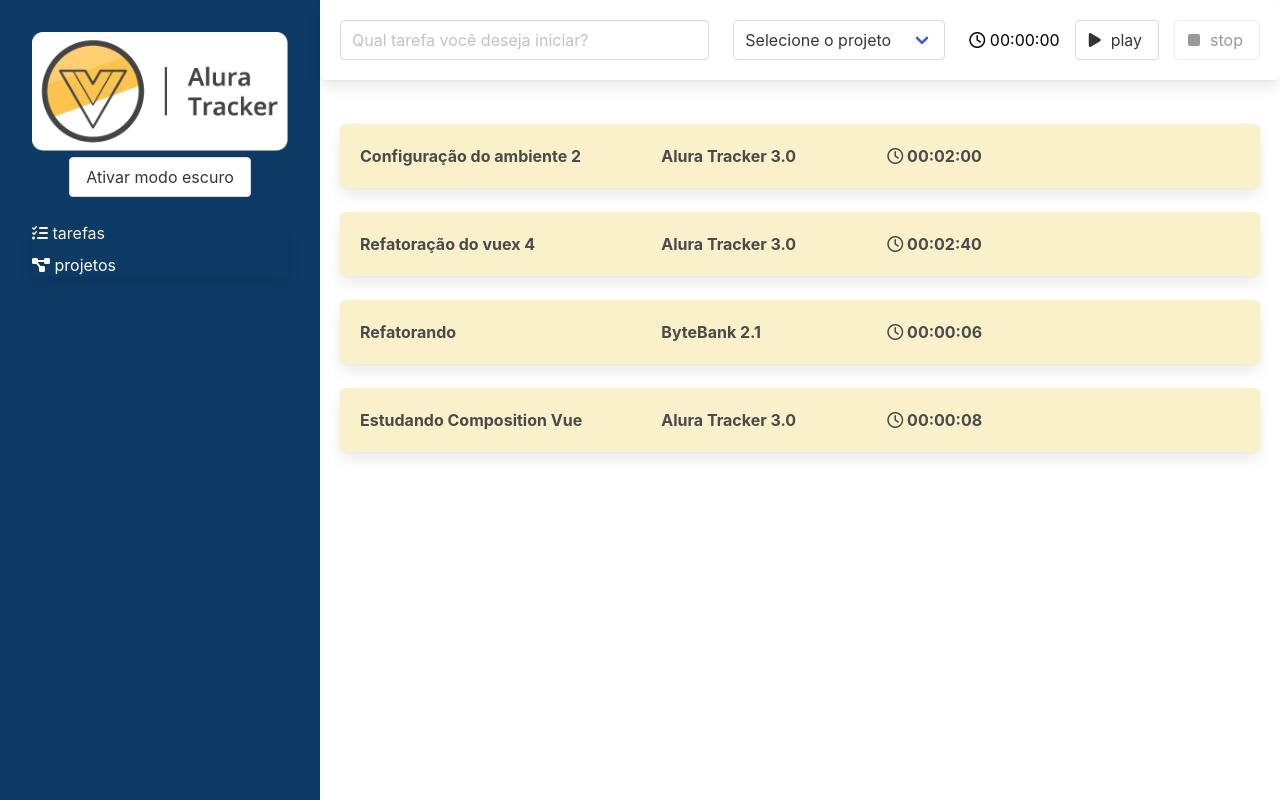
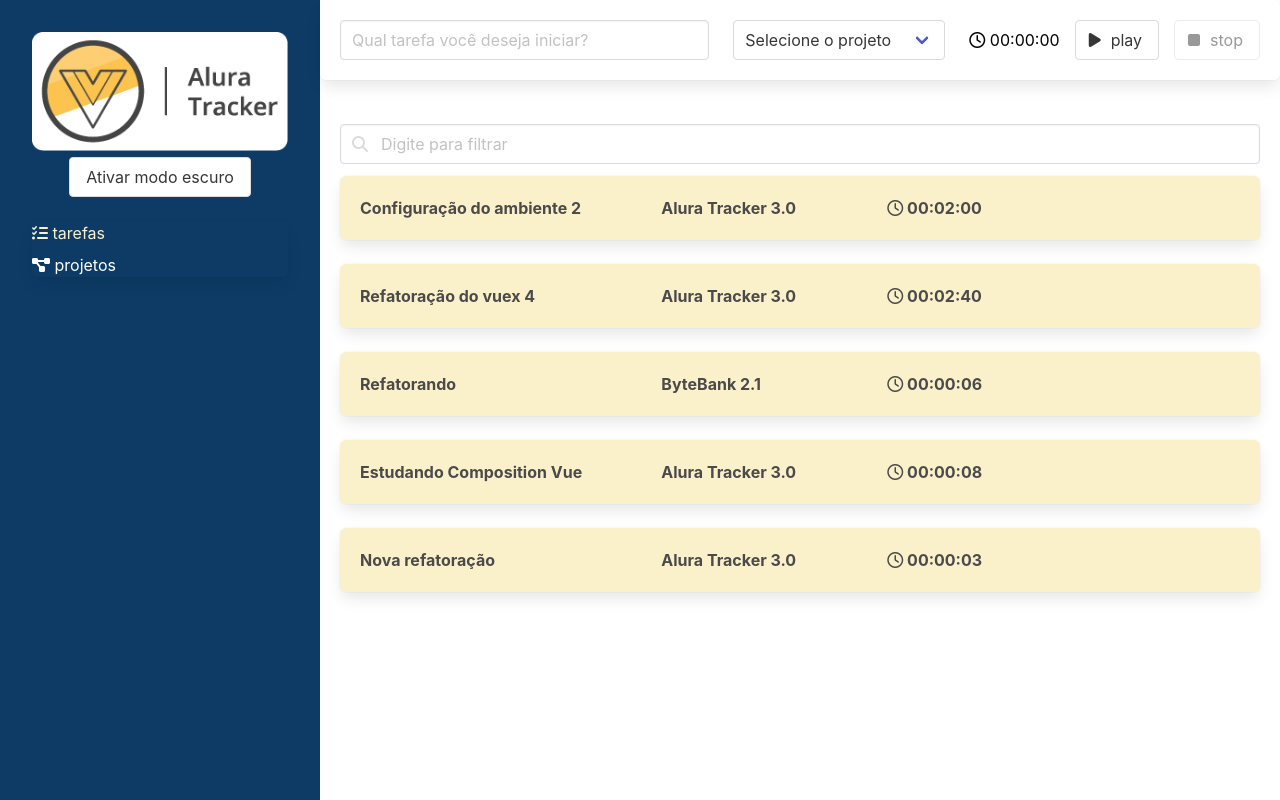
Before and after one commit to celiorscosta/alura-vue-tracker, a Vue app: page /#/ in a window 1280 px wide. Built offline with nearby package versions, Linux system fonts and the light colour scheme; data requests are answered from the project's data file.

Commit message:
Reorganizando tudo.

```diff
--- a/db.json
+++ b/db.json
@@ -49,6 +49,15 @@
         "nome": "Alura Tracker 3.0"
       },
       "id": 4
+    },
+    {
+      "duracaoEmSegundos": 3,
+      "descricao": "Nova refatoração",
+      "projeto": {
+        "id": 1,
+        "nome": "Alura Tracker 3.0"
+      },
+      "id": 5
     }
   ]
 }
--- a/src/components/Box.vue
+++ b/src/components/Box.vue
@@ -8,7 +8,7 @@
 import { defineComponent } from 'vue';
 
 export default defineComponent({
-    // eslint-disable-next-line
+  // eslint-disable-next-line
   name: 'Box'
 });
 </script>
--- a/src/components/Cronometro.vue
+++ b/src/components/Cronometro.vue
@@ -8,7 +8,7 @@
 import { defineComponent } from 'vue';
 
 export default defineComponent({
-    // eslint-disable-next-line
+  // eslint-disable-next-line
   name: 'Cronometro',
   props: {
     tempoEmSegundos: {
--- a/src/components/Formulario.vue
+++ b/src/components/Formulario.vue
@@ -1,11 +1,7 @@
 <template>
   <div class="box">
     <div class="columns">
-      <div
-        class="column is-5"
-        role="form"
-        aria-label="Formulário para iniciar uma nova tarefa"
-      >
+      <div class="column is-5" role="form" aria-label="Formulário para iniciar uma nova tarefa">
         <input
           class="input"
           type="text"
@@ -28,7 +24,7 @@
         </div>
       </div>
       <div class="column">
-        <Temporizador @aoFinalizarTarefa="salvarTarefa" />
+        <Temporizador @aoFinalizarTarefa="salvarTarefa"/>
       </div>
     </div>
   </div>
@@ -37,40 +33,42 @@
 <script lang="ts">
 import { computed, defineComponent, ref } from "vue";
 import Temporizador from "./Temporizador.vue";
-import { useStore } from "vuex";
+import { useStore } from 'vuex'
 
-import { key } from "@/store";
+import { key } from '@/store'
 
 export default defineComponent({
   // eslint-disable-next-line
   name: "Formulario",
-  emits: ["aoSalvarTarefa"],
+  emits: ['aoSalvarTarefa'],
   components: {
     Temporizador,
   },
-  setup(props, { emit }) {
-    const store = useStore(key);
+  setup (props, { emit }) {
 
-    const descricao = ref("");
-    const idProjeto = ref("");
-    const projetos = computed(() => store.state.projeto.projetos);
+    const store = useStore(key)
 
-    const salvarTarefa = (tempoEmSegundos: number): void => {
-      emit("aoSalvarTarefa", {
+    const descricao = ref("")
+    const idProjeto = ref("")
+
+    const projetos = computed(() => store.state.projeto.projetos)
+
+    const salvarTarefa = (tempoEmSegundos: number) : void => {
+      emit('aoSalvarTarefa', {
         duracaoEmSegundos: tempoEmSegundos,
         descricao: descricao.value,
-        projeto: projetos.value.find((proj) => proj.id == idProjeto.value),
-      });
-      descricao.value = "";
-    };
+        projeto: projetos.value.find(proj => proj.id == idProjeto.value)
+      })
+      descricao.value = ''
+    }
 
     return {
       descricao,
       idProjeto,
       projetos,
-      salvarTarefa,
-    };
-  },
+      salvarTarefa
+    }
+  }
 });
 </script>
 <style scoped>
--- a/src/components/Notificacoes.vue
+++ b/src/components/Notificacoes.vue
@@ -20,7 +20,7 @@
 import { TipoNotificacao } from "@/interfaces/INotificacao";
 
 export default defineComponent({
-    // eslint-disable-next-line
+  // eslint-disable-next-line
   name: "Notificacoes",
   data () {
     return {
--- a/src/components/Tarefa.vue
+++ b/src/components/Tarefa.vue
@@ -15,13 +15,13 @@
 </template>
 
 <script lang="ts">
-import { defineComponent, PropType } from 'vue';
+import { computed, defineComponent, PropType } from 'vue';
 import Cronometro from "./Cronometro.vue";
 import Box from "./Box.vue";
 import ITarefa from "../interfaces/ITarefa";
 
 export default defineComponent({
-    // eslint-disable-next-line
+  // eslint-disable-next-line
   name: 'Tarefa',
   emits: ['aoTarefaClicada'],
   components: {
@@ -34,16 +34,18 @@
       required: true
     }
   },
-  methods: {
-    tarefaClicada () : void {
-      this.$emit('aoTarefaClicada', this.tarefa)
+  setup(props, { emit }) {
+    const tarefaClicada = () : void => {
+      emit('aoTarefaClicada', props.tarefa)
     }
-  },
-  computed: {
-    tempoGasto () : string {
-      return new Date(this.tarefa.duracaoEmSegundos * 1000)
+    const tempoGasto = computed(() => {
+      return new Date(props.tarefa.duracaoEmSegundos * 1000)
         .toISOString()
         .substr(11, 8)
+    })
+    return {
+      tarefaClicada,
+      tempoGasto
     }
   }
 });
--- a/src/components/Temporizador.vue
+++ b/src/components/Temporizador.vue
@@ -21,7 +21,7 @@
 import Cronometro from "./Cronometro.vue";
 
 export default defineComponent({
-    // eslint-disable-next-line
+  // eslint-disable-next-line
   name: "Temporizador",
   emits: ['aoFinalizarTarefa'],
   components: {
--- a/src/store/modulos/tarefas/index.ts
+++ b/src/store/modulos/tarefas/index.ts
@@ -26,8 +26,14 @@
     },
   },
   actions: {
-    [OBTER_TAREFAS]({ commit }) {
-      http.get('tarefas')
+    [OBTER_TAREFAS]({ commit }, filtro: string) {
+      let url ='tarefas'
+
+      if (filtro) {
+        url += '?descricao=' + filtro
+      }
+
+      http.get(url)
         .then(response => commit(DEFINIR_TAREFAS, response.data))
     },
     [CADASTRAR_TAREFA]({ commit }, tarefa: ITarefa) {
--- a/src/views/Projetos.vue
+++ b/src/views/Projetos.vue
@@ -10,7 +10,7 @@
 import { defineComponent } from 'vue'
 
 export default defineComponent({
-    // eslint-disable-next-line
+  // eslint-disable-next-line
   name: 'Projetos'
 })
 
--- a/src/views/Projetos/Formulario.vue
+++ b/src/views/Projetos/Formulario.vue
@@ -36,16 +36,29 @@
     },
   },
   setup(props) {
-    const router = useRouter();
+
+    const router = useRouter()
+
     const store = useStore();
     const { notificar } = useNotificador();
-    const nomeDoProjeto = ref("");
+
+    const nomeDoProjeto = ref("")
 
     if (props.id) {
       const projeto = store.state.projeto.projetos.find(
         (proj) => proj.id == props.id
       );
       nomeDoProjeto.value = projeto?.nome || "";
+    }
+
+    const lidarComSucesso = () => {
+      nomeDoProjeto.value = "";
+      notificar(
+        TipoNotificacao.SUCESSO,
+        "Excelente!",
+        "O projeto foi cadastrado com sucesso!"
+      );
+      router.push("/projetos");
     }
 
     const salvar = () => {
@@ -61,21 +74,11 @@
           .dispatch(CADASTRAR_PROJETO, nomeDoProjeto.value)
           .then(() => lidarComSucesso());
       }
-    };
-
-    const lidarComSucesso = () => {
-      nomeDoProjeto.value = "";
-      notificar(
-        TipoNotificacao.SUCESSO,
-        "Excelente!",
-        "O projeto foi cadastrado com sucesso!"
-      );
-      router.push("/projetos");
-    };
+    }
 
     return {
       nomeDoProjeto,
-      salvar,
+      salvar
     };
   },
 });
--- a/src/views/Projetos/Lista.vue
+++ b/src/views/Projetos/Lista.vue
@@ -44,7 +44,7 @@
 import { OBTER_PROJETOS, REMOVER_PROJETO } from "@/store/tipo-acoes";
 
 export default defineComponent({
-    // eslint-disable-next-line
+  // eslint-disable-next-line
   name: "Lista",
   methods: {
     excluir (id: string) {
--- a/src/views/Tarefas.vue
+++ b/src/views/Tarefas.vue
@@ -5,13 +5,30 @@
       Você não está muito produtivo hoje
       <span class="has-text-weight-bold">:(</span>
     </Box>
+    <div class="field">
+      <p class="control has-icons-left">
+        <input
+          class="input"
+          type="text"
+          placeholder="Digite para filtrar"
+          v-model="filtro"
+        />
+        <span class="icon is-small is-left">
+          <i class="fas fa-search"></i>
+        </span>
+      </p>
+    </div>
     <Tarefa
       v-for="(tarefa, index) in tarefas"
       :tarefa="tarefa"
       :key="index"
       @aoTarefaClicada="selecionarTarefa"
     />
-    <div class="modal" :class="{ 'is-active': tarefaSelecionada }" v-if="tarefaSelecionada">
+    <div
+      class="modal"
+      :class="{ 'is-active': tarefaSelecionada }"
+      v-if="tarefaSelecionada"
+    >
       <div class="modal-background"></div>
       <div class="modal-card">
         <header class="modal-card-head">
@@ -24,9 +41,7 @@
         </header>
         <section class="modal-card-body">
           <div class="field">
-            <label for="descricaoDaTarefa" class="label">
-              Descrição
-            </label>
+            <label for="descricaoDaTarefa" class="label"> Descrição </label>
             <input
               type="text"
               class="input"
@@ -36,7 +51,9 @@
           </div>
         </section>
         <footer class="modal-card-foot">
-          <button @click="alterarTarefa" class="button is-success">Salvar alterações</button>
+          <button @click="alterarTarefa" class="button is-success">
+            Salvar alterações
+          </button>
           <button @click="fecharModal" class="button">Cancelar</button>
         </footer>
       </div>
@@ -45,7 +62,7 @@
 </template>
 
 <script lang="ts">
-import { computed, defineComponent } from "vue";
+import { computed, defineComponent, ref, watchEffect } from "vue";
 import Formulario from "../components/Formulario.vue";
 import Tarefa from "../components/Tarefa.vue";
 import Box from "../components/Box.vue";
@@ -59,7 +76,7 @@
 import ITarefa from "@/interfaces/ITarefa";
 
 export default defineComponent({
-    // eslint-disable-next-line
+  // eslint-disable-next-line
   name: "App",
   components: {
     Formulario,
@@ -72,7 +89,7 @@
     };
   },
   methods: {
-    salvarTarefa(tarefa: ITarefa) {
+    salvarTarefa(tarefa: ITarefa): void {
       this.store.dispatch(CADASTRAR_TAREFA, tarefa);
     },
     selecionarTarefa(tarefa: ITarefa) {
@@ -81,10 +98,11 @@
     fecharModal() {
       this.tarefaSelecionada = null;
     },
-    alterarTarefa () {
-      this.store.dispatch(ALTERAR_TAREFA, this.tarefaSelecionada)
-        .then(() => this.fecharModal())
-    }
+    alterarTarefa() {
+      this.store
+        .dispatch(ALTERAR_TAREFA, this.tarefaSelecionada)
+        .then(() => this.fecharModal());
+    },
   },
   computed: {
     semTarefas(): boolean {
@@ -95,9 +113,23 @@
     const store = useStore();
     store.dispatch(OBTER_TAREFAS);
     store.dispatch(OBTER_PROJETOS);
+
+    const filtro = ref("");
+
+    // const tarefas = computed(() =>
+    //   store.state.tarefa.tarefas.filter(
+    //     (t) => !filtro.value || t.descricao.includes(filtro.value)
+    //   )
+    // );
+
+    watchEffect(() => {
+      store.dispatch(OBTER_TAREFAS, filtro.value)
+    })
+
     return {
       tarefas: computed(() => store.state.tarefa.tarefas),
       store,
+      filtro,
     };
   },
 });
```
